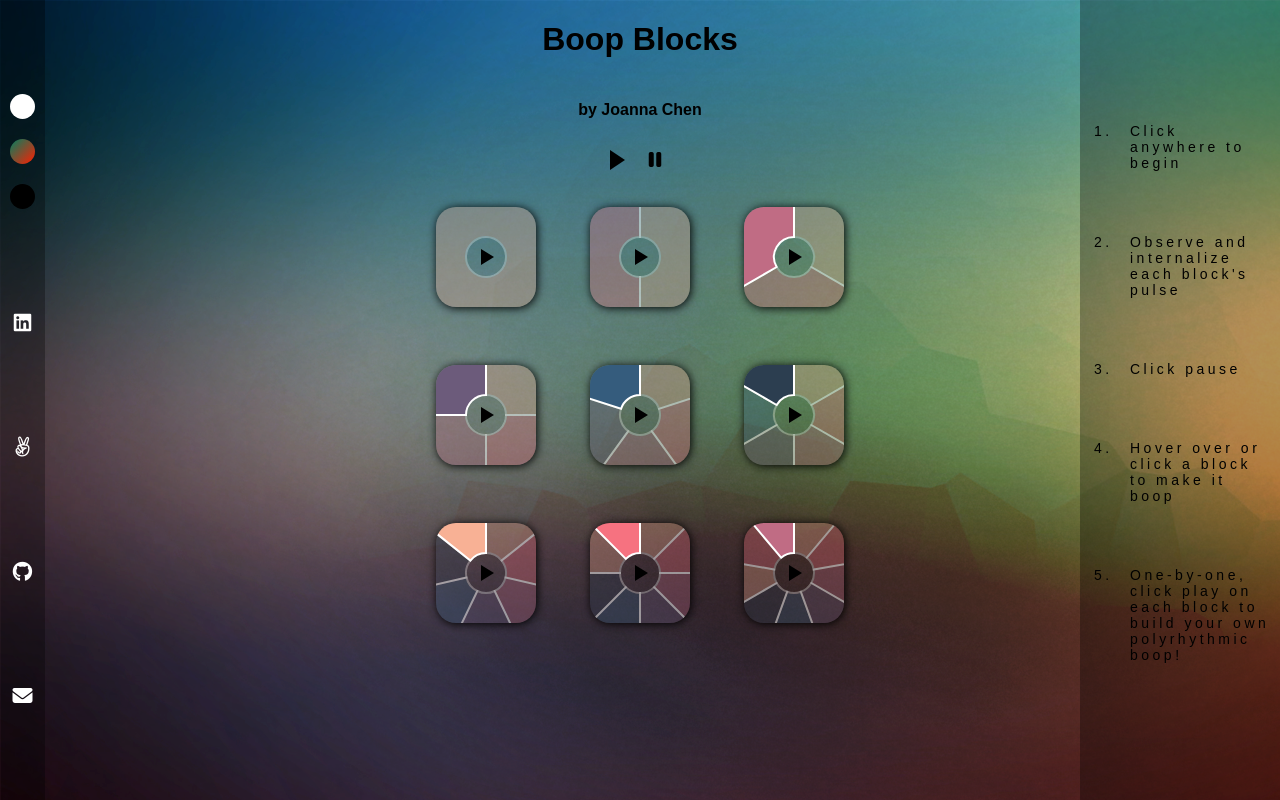
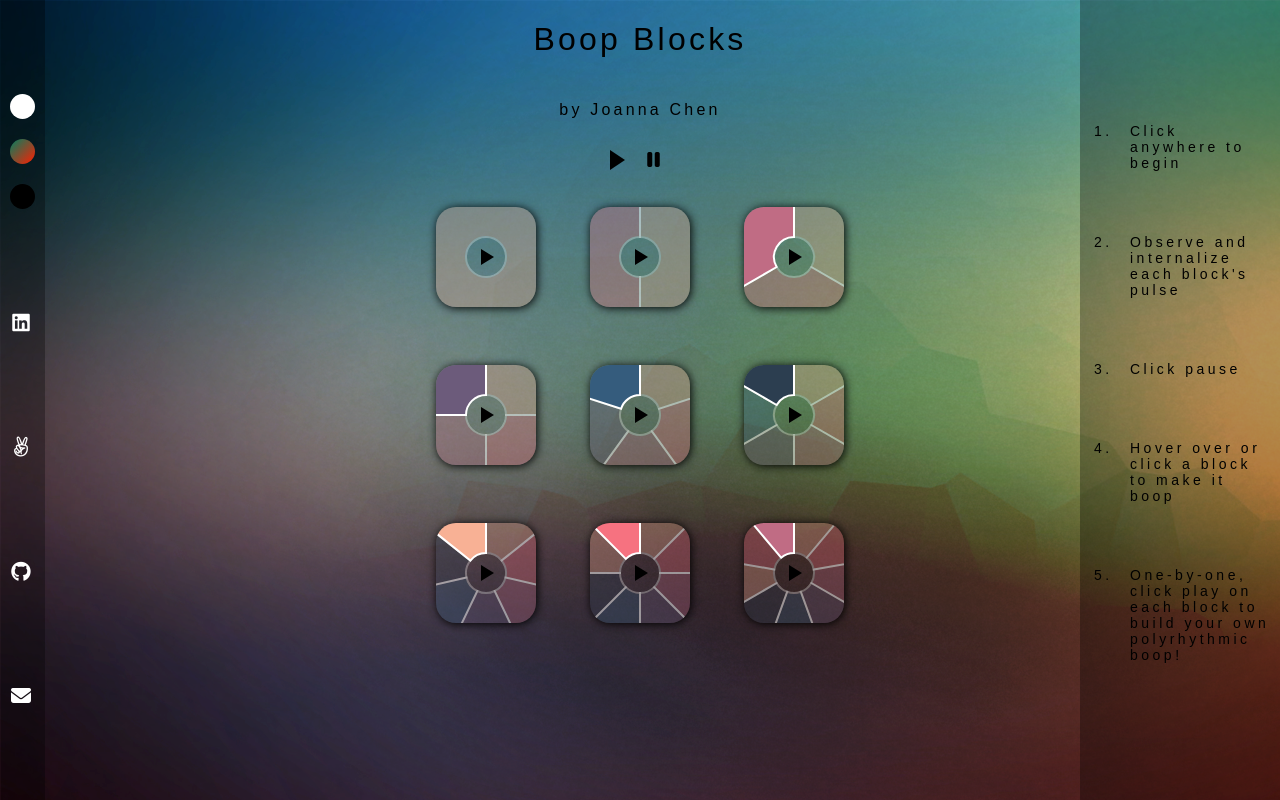
Before and after one commit to joannerd/boopblocks, a PHP site: page / in a window 1280 px wide. Run offline with PHP 8.4, Linux system fonts and the light colour scheme; some libraries are stand-ins or nearby versions.

Commit message:
Fix font weight

```diff
--- a/stylesheets/index.css
+++ b/stylesheets/index.css
@@ -9,6 +9,7 @@ body {
   background: url(color.png) no-repeat;
   background-size: cover 100% 100%;
   color: black;
+  letter-spacing: 0.2em;
 }
 
 body.dark {
@@ -22,14 +23,13 @@ body.light {
   background-size: cover 100% 100%;
 }
 
+h1, h4 {
+  font-weight: normal;
+}
+
 .boopblocks h1, .boopblocks h4 {
   text-shadow: 1px 1px 10px rgb(97, 97, 97);
-  font-weight: normal;
   margin: 15px;
-}
-
-.boopblocks h1, .boopblocks h4, .boopblocks p {
-  letter-spacing: 0.2em
 }
 
 #social-icons {
```
